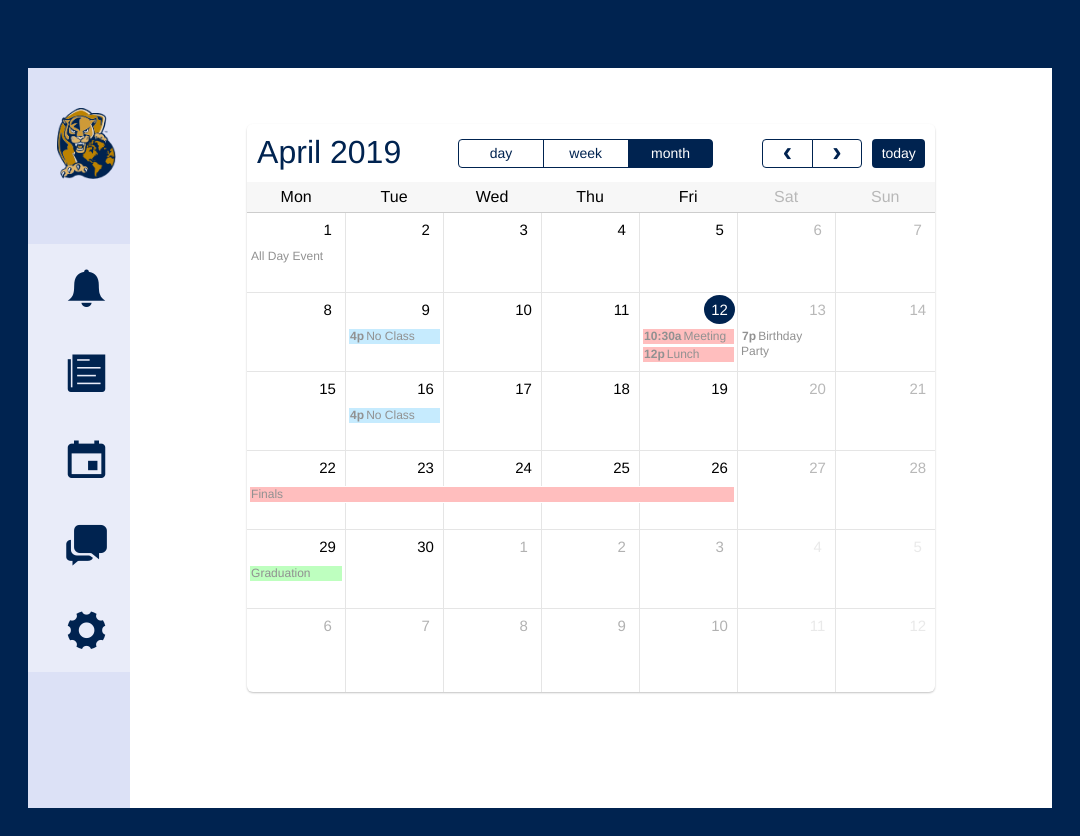
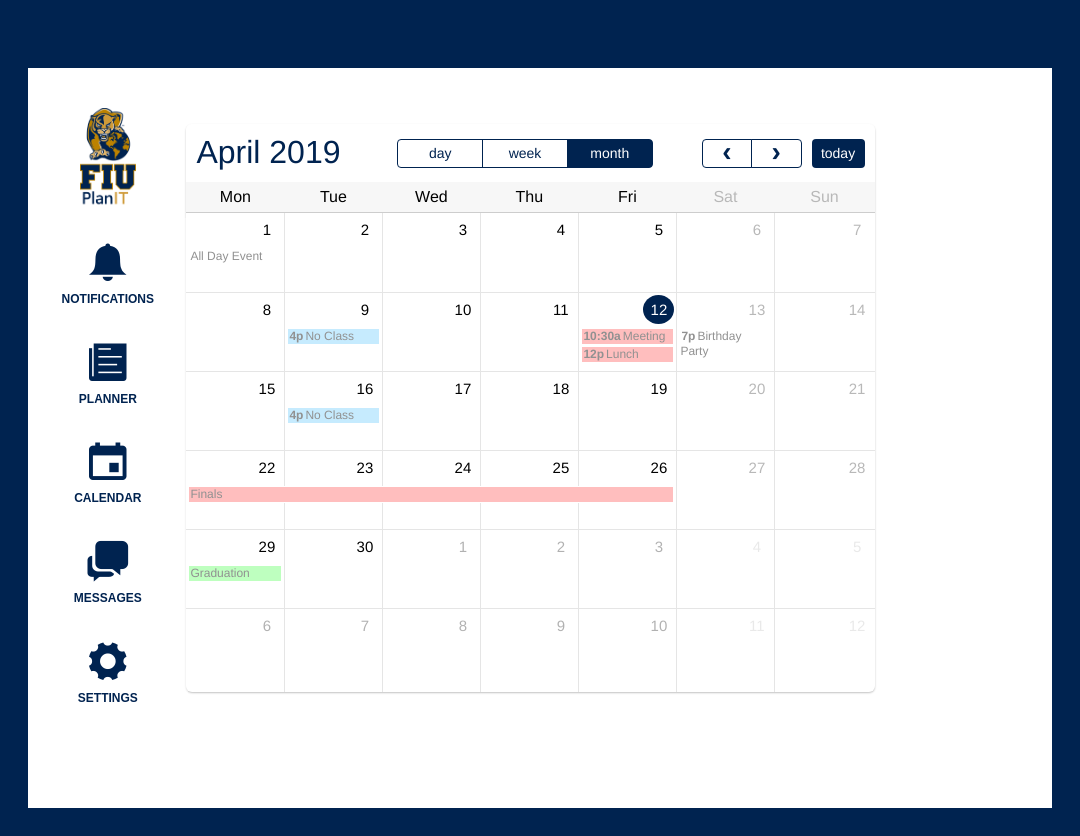
Before and after one commit to cbarb/HCI-PlanIT, an Electron app: page HCL-PlanIT/code/index.html in a window 1080 px wide. Drawn offline with nearby package versions, Linux system fonts and the light colour scheme.

Commit message:
better looking nav bar

```diff
--- a/HCL-PlanIT/code/css/main.css
+++ b/HCL-PlanIT/code/css/main.css
@@ -11,6 +11,8 @@ body {
     background: #002350 !important;
     background-repeat: no-repeat;
     background-attachment: fixed;
+
+
 }
 
 aside {
@@ -76,19 +78,17 @@ p {
     font-size: 1.1em;
     line-height: 1.5em;
 }
-@media only screen and (max-width: 1600px) {
-    nav ul li a .name{
-        display: none !important;
-    }
-}
 
 
-@media only screen and (min-width: 736px) {
+
+@media only screen and (min-width: 700px) {
 
     body {
         display: grid;
         grid-template-columns: 10% auto;
+        padding-top: 4em;
         padding: 2em;
+        margin-top: 2em;
     }
 
     img {
@@ -96,16 +96,16 @@ p {
     }
 
     aside {
-        background: #DCE1F6;
+        background: white;
         grid-template-columns: auto;
-        grid-template-rows: 20% auto;
+        grid-template-rows: 28% auto;
         padding: 0;
     }
 
     main {
         padding: 4em;
         background: white;
-        background-size: 70%;
+        background-size: 50%;
     }
 
     #logo{
@@ -114,12 +114,13 @@ p {
         margin-right: auto;
         margin-top: 40px;
         margin-bottom: 10px;
-        width: 50%;
+        width: 35%;
     }
 
     ul {
         display: block;
-        margin-top: 2em;
+        margin: 0 0;
+        margin-top: 1em;
         position: relative !important;
         background: none !important;
         width: 100% !important;
@@ -156,7 +157,7 @@ p {
    }
 
    nav ul li a .name{
-        font-size: 15px;
+        font-size: 12px;
         text-align: center;
         color: #002350;
         transition: 0.3s;
@@ -165,9 +166,9 @@ p {
         display: absolute !important;
 
    }
-   nav ul li a:hover {
+   /* nav ul li a:hover {
         background: #002350;
-   }
+   } */
    nav ul li a:hover .icon{
         color: #BC8200;
    }
@@ -177,6 +178,9 @@ p {
    .selected{
        background-color:#002350;
    }
-
+   .app-content{
+       float: left;
+       margin: 1.5em;
+   }
 
 }
--- a/HCL-PlanIT/code/index.html
+++ b/HCL-PlanIT/code/index.html
@@ -242,14 +242,15 @@
 
 <body onload="calendarActiveOnLoad()">
      <aside>
-          <figure>
-               <img id="logo" src="images/Group 1.png" alt="PlanitLogo">
 
-          </figure>
-          <img src="images/menu.svg">
           <nav>
+
+
                <ul>
+                    <figure>
+                              <img id="logo" src="images/logo2.png" alt="PlanitLogo">
 
+                    </figure>
                     <li class="tab-buttons" onclick="changeTabContent(event, 'notifications')">
                          <a href="#">
                               <div class="icon">
```
Also changed, not shown: HCL-PlanIT/code/images/logo.png (added), HCL-PlanIT/code/images/logo2.png (added).
